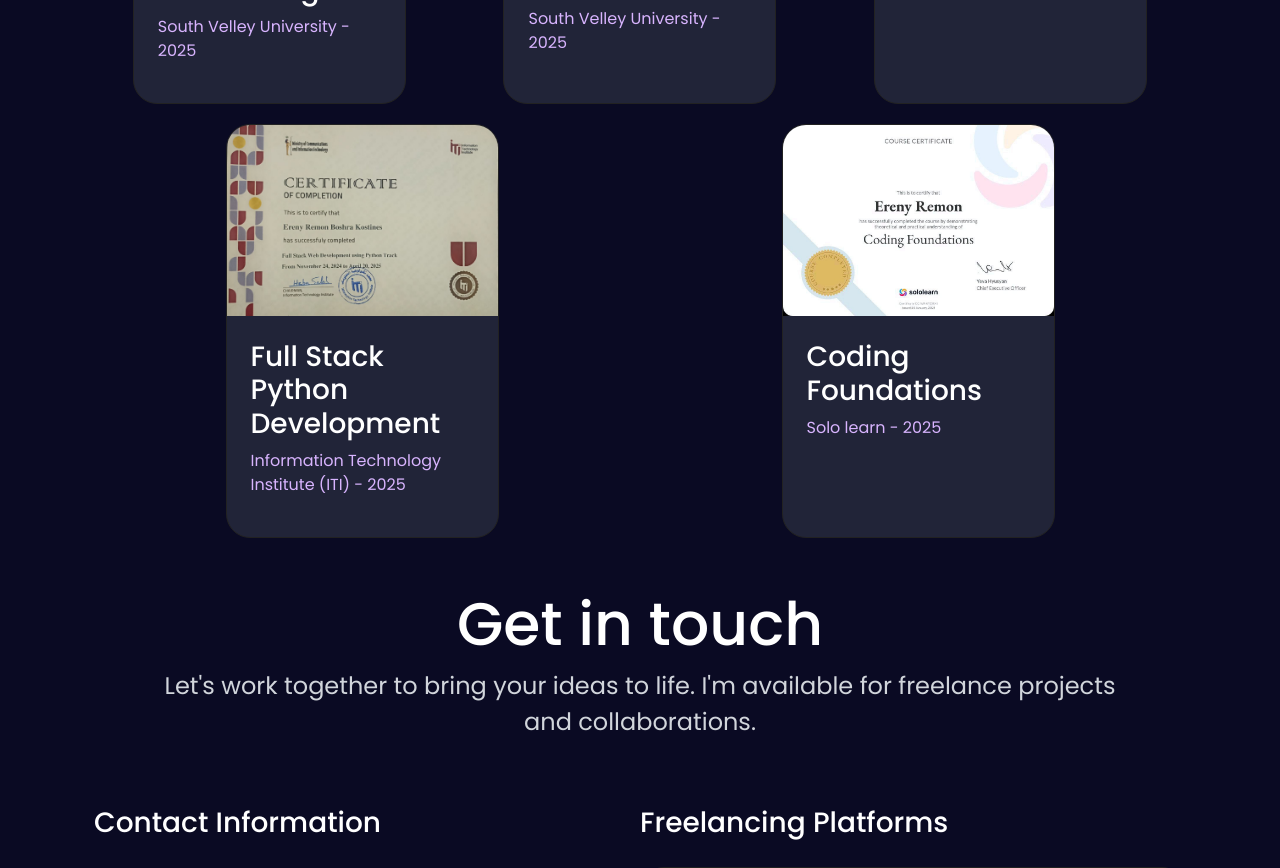
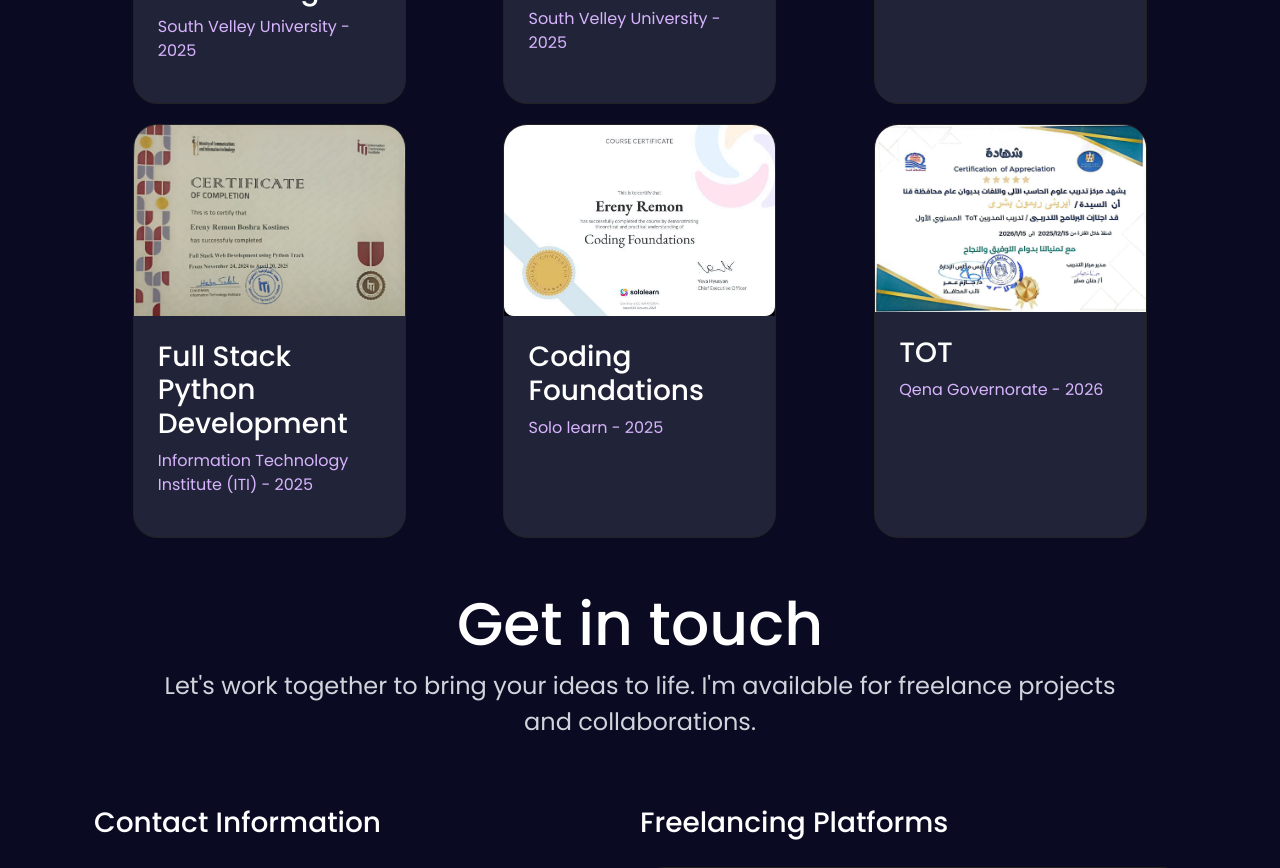
Before and after one commit to ErenyRemon/ereny-remon, a React (Create React App) app: page / in a window 1280 px wide. Shown: the part 6380-7248 px from the top of the page. Built offline with nearby package versions, Linux system fonts and the light colour scheme.

Commit message:
update home page and add image

```diff
--- a/src/pages/Home/Home.jsx
+++ b/src/pages/Home/Home.jsx
@@ -473,6 +473,13 @@ function Home() {
                       <p className="mainDivTwelveCardParagraph">Solo learn - 2025</p>
                     </div>
                   </SpotlightCard>
+                  <SpotlightCard className="mainDivTwelveSpotlightCard custom-spotlight-card col-3" spotlightColor="#bb84f17a">
+                    <Card.Img variant="top" src="./12.jpg" />
+                    <div className='mainDivTwelveSpotlightCardDown'>
+                      <h3 className='mainDivTwelveSpotlightCardDownHeader'>TOT</h3>
+                      <p className="mainDivTwelveCardParagraph">Qena Governorate - 2026</p>
+                    </div>
+                  </SpotlightCard>
 
 
                 </div>
```
Also changed, not shown: public/12.jpg (added).
